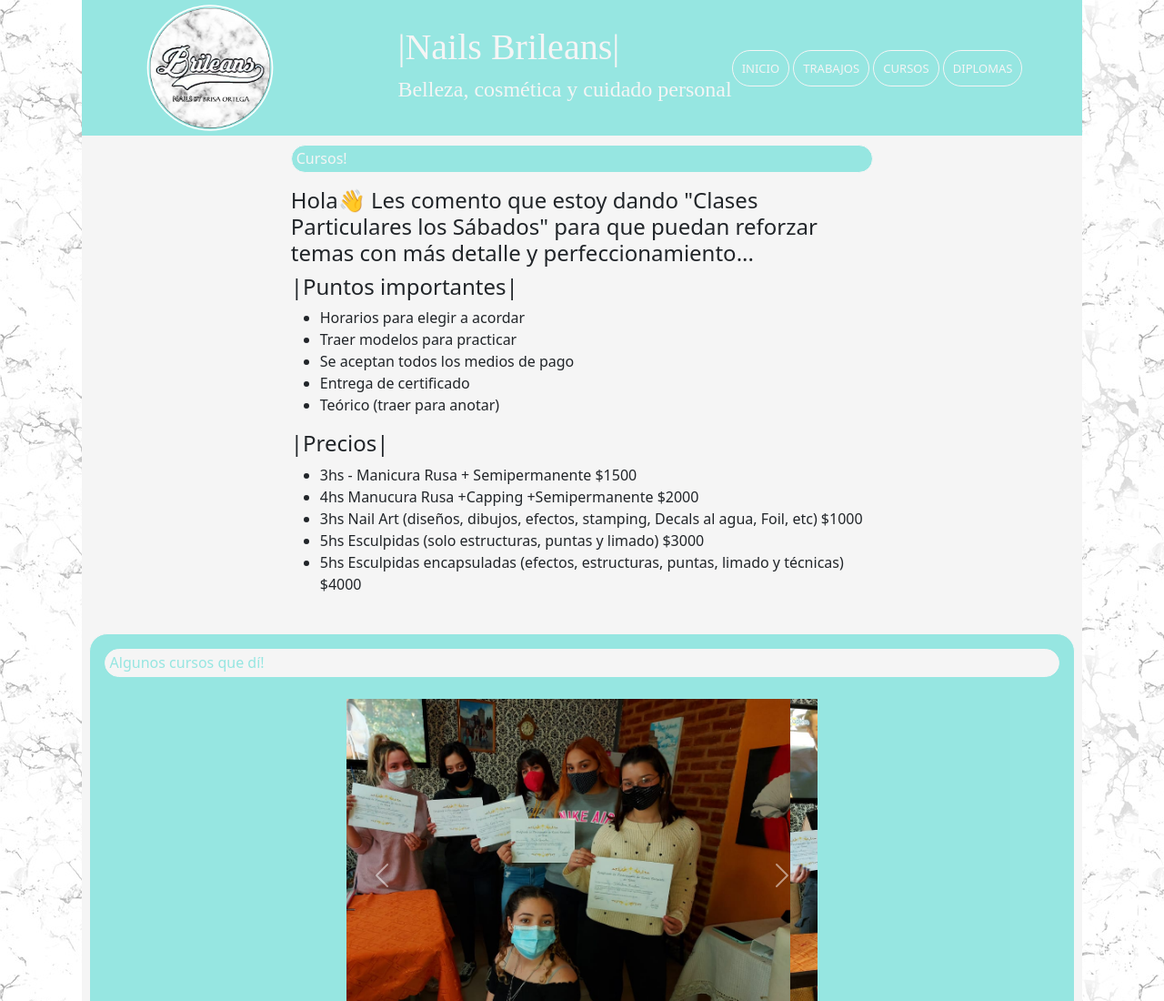
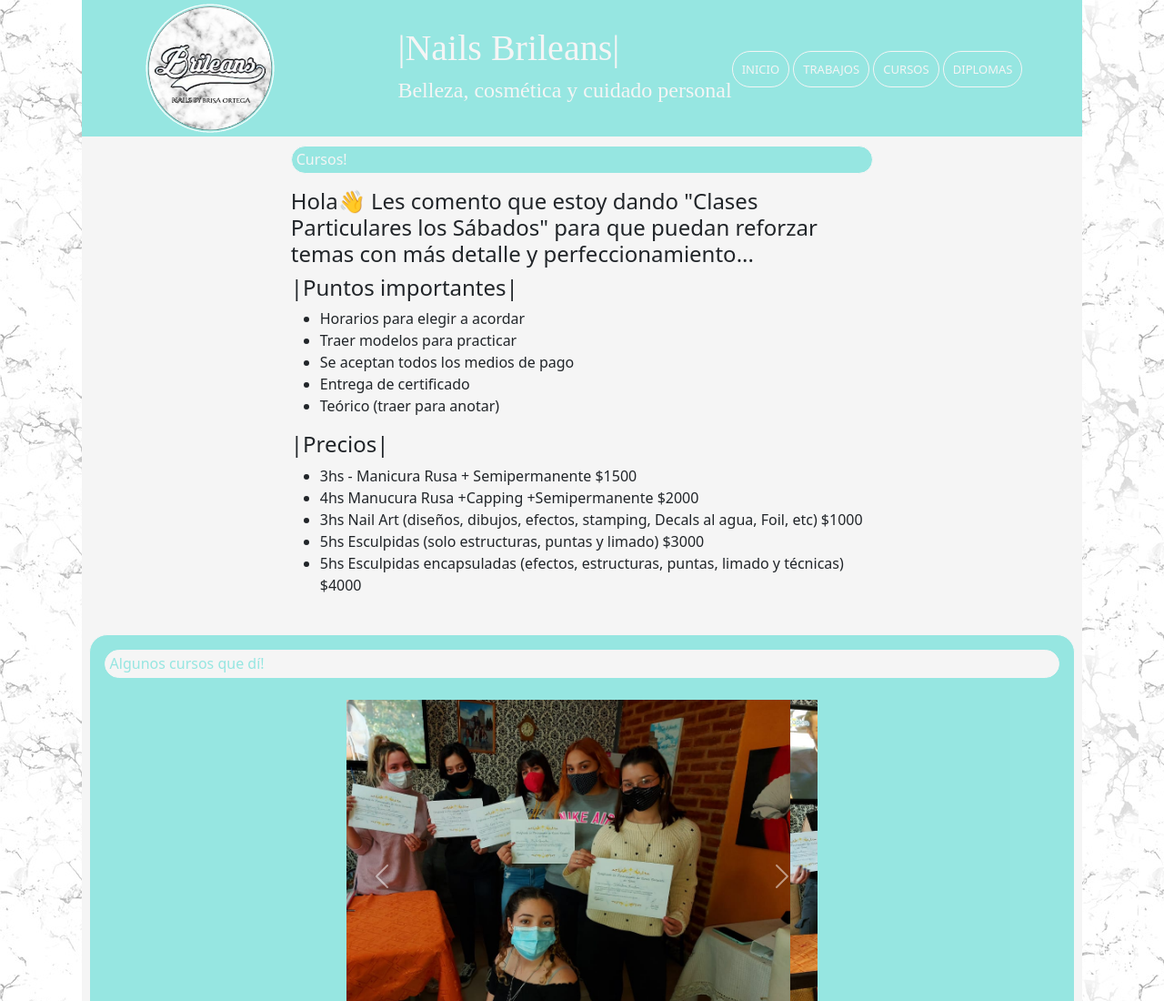
Before and after one commit to FrancoDiazTores/Nails-Brileans, a plain HTML site: page cursos.html in a window 1280 px wide. Shown: the top 1100 px of the page at 91% size. Drawn offline with Linux system fonts and the light colour scheme.

Commit message:
Arreglo en el logo

```diff
--- a/cursos.html
+++ b/cursos.html
@@ -14,7 +14,7 @@
     <div class="cabecera">
         <div>
             <a href="index.html">
-                <img src="imagenes/Logotipo1.PNG" width="150" class="logo" alt=""></a>
+                <img src="imagenes/LOGO.png" width="150" class="logo" alt=""></a>
         </div>
 
         <div class="tituloSubtitulo1">
```
Also changed, not shown: diplomas.html (+1 -1 lines), index.html (+1 -1 lines), trabajos.html (+1 -1 lines), imagenes/LOGO.png (added).
